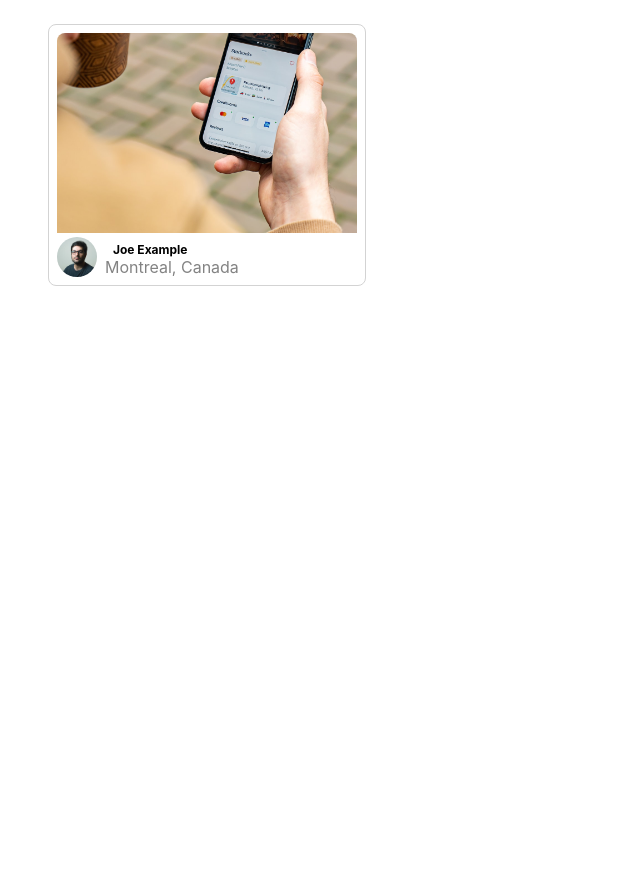
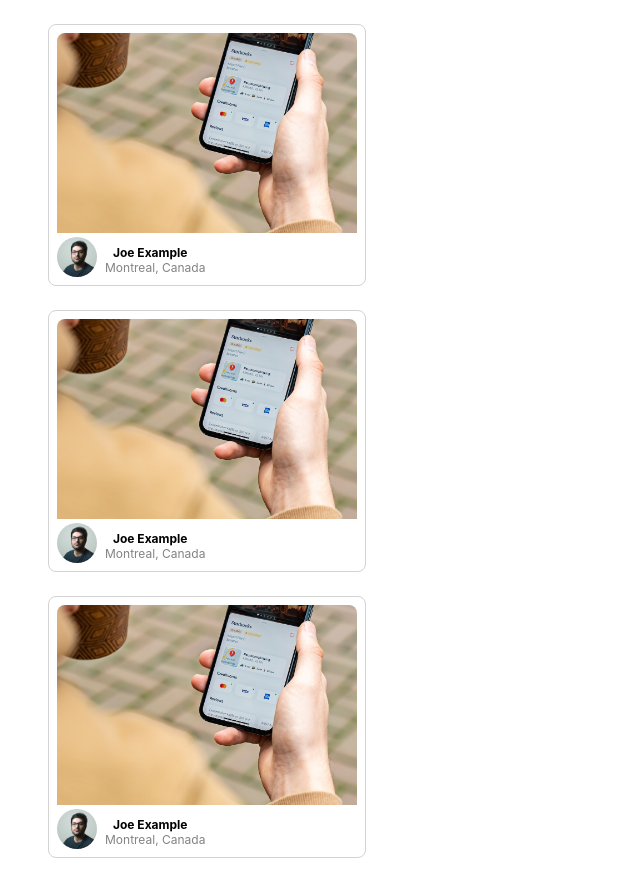
Before and after one commit to Islander333/photolabs, a React (Create React App) app in the folder frontend/: page / in a window 1280 px wide. Shown: the whole page, without its empty margins (0-640 px from the left). Before the commit the page ends 800 px from the top, so only its background shows below. Built offline with nearby package versions, Linux system fonts and the light colour scheme; the HTML template or start-up script is replaced by a standard one.

Commit message:
add array.map method to render three photo components

```diff
--- a/frontend/src/App.jsx
+++ b/frontend/src/App.jsx
@@ -17,9 +17,16 @@
 
 // Note: Rendering a single component to build components in isolation
 const App = () => {
+
+  const photos = new Array(3).fill(sampleDataForPhotoListItem);
+
   return (
     <div className="App">
-      <PhotoListItem photo={sampleDataForPhotoListItem}/>
+      {photos.map((index) => (
+            <PhotoListItem key={index} photo={sampleDataForPhotoListItem}/>
+      ))}
+
+
     </div>
   );
 };
--- a/frontend/src/components/PhotoListItem.jsx
+++ b/frontend/src/components/PhotoListItem.jsx
@@ -8,7 +8,7 @@
 const PhotoListItem = (props) => {
   /* Insert React */
   return (
-   <div key={props.photo.id} className="photo-list__item">
+   <div className="photo-list__item">
 
   {/* Post image */}
     <img src={props.photo.imageSource} className="photo-list__image"/>
@@ -16,6 +16,7 @@
   {/* Profile Container */}
 
       <div className="photo-list__user-profile-container">
+
       <img src={props.photo.profile} className="photo-list__user-profile" />
       <div className="photo-list__user-details">
         <div className="photo-list__user-info">{props.photo.username}</div>
--- a/frontend/src/styles/PhotoListItem.scss
+++ b/frontend/src/styles/PhotoListItem.scss
@@ -51,4 +51,5 @@
 
 .photo-list__user-location {
   color: #838383;
+  font-size: 12px;
 }
```
